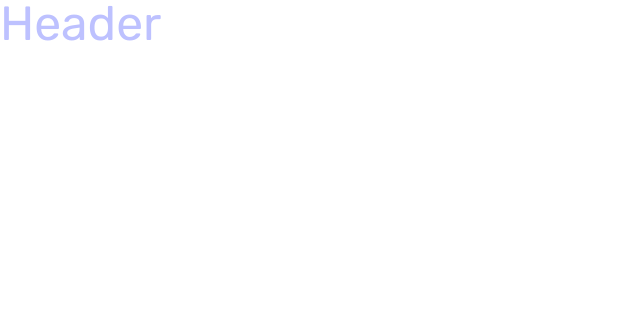
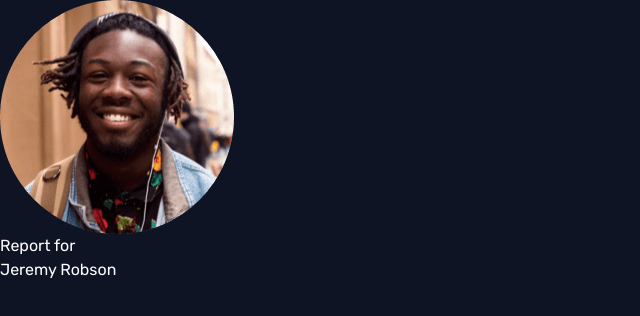
Before and after one commit to stetu281/frontendmentor-dashboard, a React (Create React App) app: page / in a window 1280 px wide. Shown: the top 316 px of the page, without its empty margins (0-640 px from the left). Built offline with nearby package versions, Linux system fonts and the light colour scheme.

Commit message:
add user component

```diff
--- a/public/index.html
+++ b/public/index.html
@@ -3,15 +3,15 @@
   <head>
     <meta charset="utf-8" />
     <link rel="icon" href="%PUBLIC_URL%/favicon-32x32.png" />
-    <link rel="preconnect" href="https://fonts.googleapis.com">
-    <link rel="preconnect" href="https://fonts.gstatic.com" crossorigin>
-    <link href="https://fonts.googleapis.com/css2?family=Rubik:wght@300;400;500&display=swap" rel="stylesheet">
+    <link rel="preconnect" href="https://fonts.googleapis.com" />
+    <link rel="preconnect" href="https://fonts.gstatic.com" crossorigin />
+    <link
+      href="https://fonts.googleapis.com/css2?family=Rubik:wght@300;400;500&display=swap"
+      rel="stylesheet"
+    />
     <meta name="viewport" content="width=device-width, initial-scale=1" />
     <meta name="theme-color" content="#000000" />
-    <meta
-      name="description"
-      content="Web site created using create-react-app"
-    />
+    <meta name="description" content="Web site created using create-react-app" />
     <link rel="apple-touch-icon" href="%PUBLIC_URL%/logo192.png" />
     <!--
       manifest.json provides metadata used when your web app is installed on a
--- a/src/App.js
+++ b/src/App.js
@@ -1,9 +1,13 @@
+import { User } from './components/User';
+
 function App() {
   return (
     <div className="App">
-      <header className="App-header">
-        <p className=" text-pale-blue text-5xl font-rubik">Header</p>
-      </header>
+      <main className=" w-full h-screen bg-vd-blue font-rubik text-white">
+        <div className="grid">
+          <User />
+        </div>
+      </main>
     </div>
   );
 }
--- /dev/null
+++ b/src/components/User.js
@@ -0,0 +1,14 @@
+import profileImg from '../assets/images/image-jeremy.png';
+
+export const User = () => {
+  return (
+    <div className="">
+      <img src={profileImg} alt="" />
+      <h1>
+        <span>Report for</span>
+        <br />
+        Jeremy Robson
+      </h1>
+    </div>
+  );
+};
```
